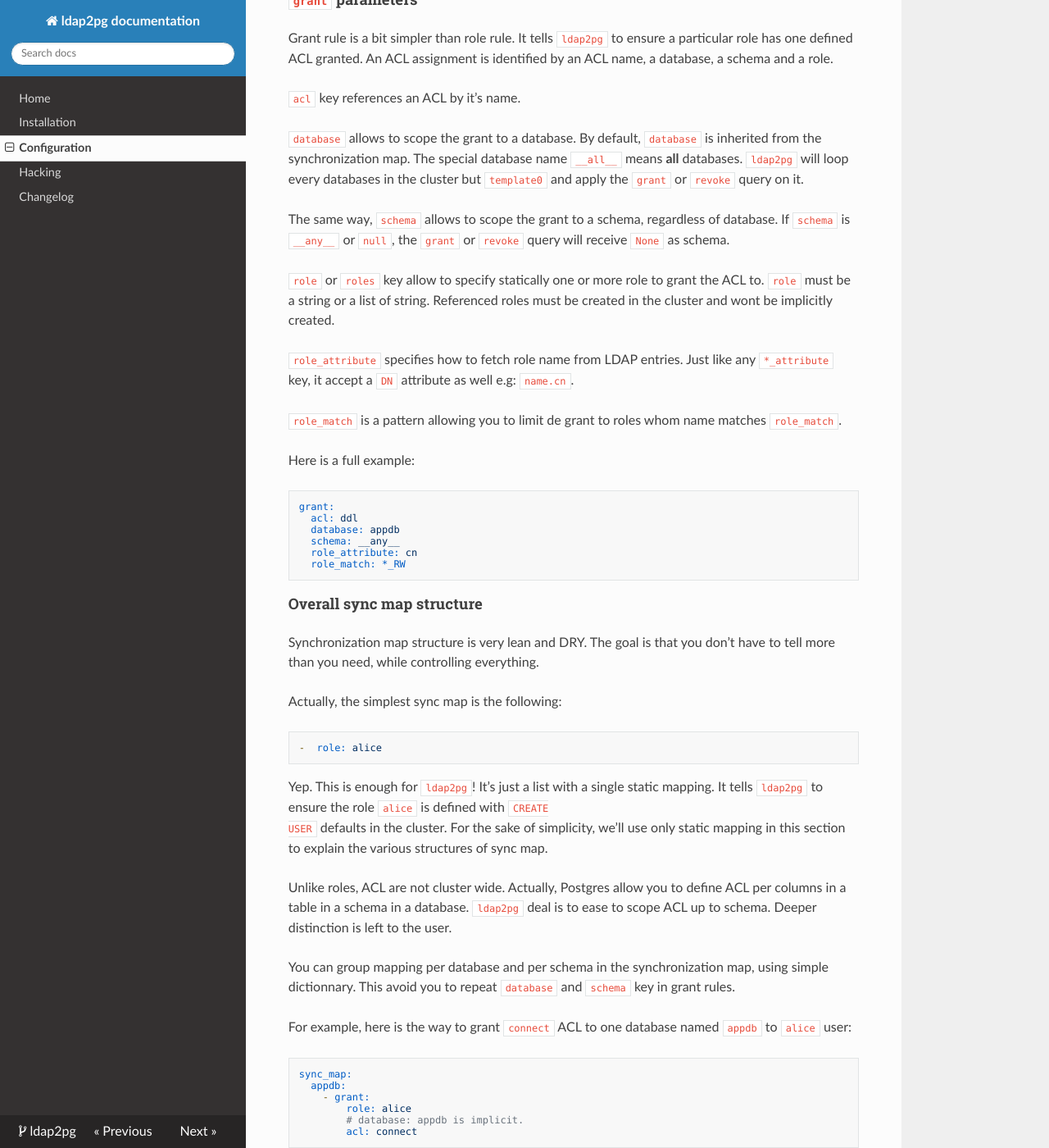
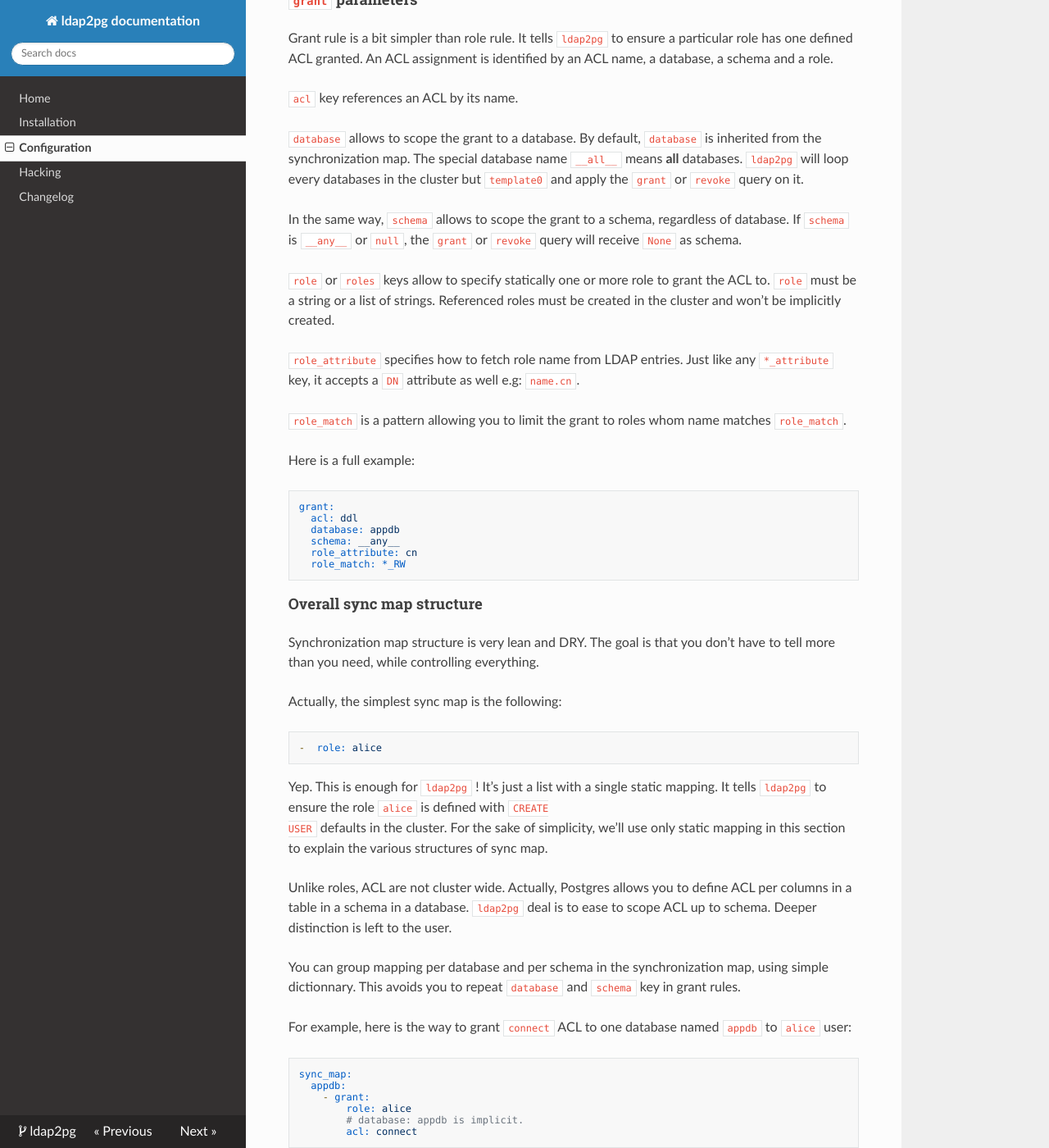
Before and after one commit to dalibo/ldap2pg, an MkDocs documentation site: the page built from docs/config.md, in a window 1280 px wide and 1400 px high, scrolled down 4866 px. Shown: the whole window at 82% size. Built offline with MkDocs 1.6.1, drawn with Linux system fonts in a browser that asks for light colours; nearby versions of some CDN libraries; old or Windows-style settings are respelled for this version of MkDocs; some of the changed text lies outside the part shown.

Commit message:
Fix typos in documentation

````diff
--- a/docs/config.md
+++ b/docs/config.md
@@ -68,7 +68,7 @@
 `ldap2pg` works at cluster level. You **must not** specify database.
 
 
-Likewise for LDAP, `ldap2pg` supports `LDAP*` env vars and `ldaprc` file:
+The same goes for LDAP, `ldap2pg` supports `LDAP*` env vars and `ldaprc` file:
 
 ``` console
 $ LDAPURI=ldaps://localhost LDAPBINDDN=cn=you,dc=entreprise,dc=fr LDAPPASSWORD=pasglop ldap2pg
@@ -159,16 +159,15 @@
 references a grant of this ACL to a role on a schema (or none).
 
 `inspect` can be undefined. This is just as if the query returns an empty
-rowset. It's actually a bad idea no to provide `inspect`. This wont allow
-`ldap2pg` to revoke ACL. Also, this prevent you to check that a cluster is
-synchronized:  `ldap2pg` will always re-grant the ACL.
+rowset. It's actually a bad idea no to provide `inspect`. This won't allow
+`ldap2pg` to revoke ACL. Also, this prevents you to check that a cluster is
+synchronized: `ldap2pg` will always re-grant the ACL.
 
 `grant` and `revoke` provide queries to respectively grant and revoke the ACL.
 The query is formatted with three parameters: `database`, `schema` and `role`.
 `database` strictly equals to `CURRENT_DATABASE`, it's just there to help
-incrusting identifier in the query. `ldap2pg` uses named printf-style
-formatting. See example below. In verbose mode, you will see the formatted
-queries.
+putting identifier in the query. `ldap2pg` uses named printf-style formatting.
+See example below. In verbose mode, you will see the formatted queries.
 
 Here is an example of a simple ACL which is not schema-aware:
 
@@ -226,7 +225,7 @@
 
 `ldap` define the LDAP query. `base`, `filter` and either `attribute` or
 `attributes` must be defined. Their meaning is the same as in `ldapsearch`.
-`attribute` can be either a string or a list of string. You need at least one
+`attribute` can be either a string or a list of strings. You need at least one
 attribute, an empty entry is useless.
 
 `role` or `roles` contains one or more rules to
@@ -281,25 +280,25 @@
 particular role has one defined ACL granted. An ACL assignment is identified
 by an ACL name, a database, a schema and a role.
 
-`acl` key references an ACL by it's name.
+`acl` key references an ACL by its name.
 
 `database` allows to scope the grant to a database. By default, `database` is
 inherited from the synchronization map. The special database name `__all__`
 means **all** databases. `ldap2pg` will loop every databases in the cluster but
 `template0` and apply the `grant` or `revoke` query on it.
 
-The same way, `schema` allows to scope the grant to a schema, regardless of
+In the same way, `schema` allows to scope the grant to a schema, regardless of
 database. If `schema` is `__any__` or `null`, the `grant` or `revoke` query will
 receive `None` as schema.
 
-`role` or `roles` key allow to specify statically one or more role to grant the
-ACL to. `role` must be a string or a list of string. Referenced roles must be
-created in the cluster and wont be implicitly created.
+`role` or `roles` keys allow to specify statically one or more role to grant the
+ACL to. `role` must be a string or a list of strings. Referenced roles must be
+created in the cluster and won't be implicitly created.
 
 `role_attribute` specifies how to fetch role name from LDAP entries. Just like
-any `*_attribute` key, it accept a `DN` attribute as well e.g: `name.cn`.
+any `*_attribute` key, it accepts a `DN` attribute as well e.g: `name.cn`.
 
-`role_match` is a pattern allowing you to limit de grant to roles whom name
+`role_match` is a pattern allowing you to limit the grant to roles whom name
 matches `role_match`.
 
 Here is a full example:
@@ -325,17 +324,17 @@
 -  role: alice
 ```
 
-Yep. This is enough for `ldap2pg`! It's just a list with a single static
+Yep. This is enough for `ldap2pg` ! It's just a list with a single static
 mapping. It tells `ldap2pg` to ensure the role `alice` is defined with `CREATE
 USER` defaults in the cluster. For the sake of simplicity, we'll use only static
 mapping in this section to explain the various structures of sync map.
 
-Unlike roles, ACL are not cluster wide. Actually, Postgres allow you to define
+Unlike roles, ACL are not cluster wide. Actually, Postgres allows you to define
 ACL per columns in a table in a schema in a database. `ldap2pg` deal is to ease
 to scope ACL up to schema. Deeper distinction is left to the user.
 
 You can group mapping per database and per schema in the synchronization map,
-using simple dictionnary. This avoid you to repeat `database` and `schema` key
+using simple dictionnary. This avoids you to repeat `database` and `schema` key
 in grant rules.
 
 For example, here is the way to grant `connect` ACL to one database named
@@ -389,11 +388,11 @@
     - role: alice
 ```
 
-Beware that queries are not cached. If you copy a query from database to
+Beware that queries are not cached. If you copy a query from a database to
 another, the LDAP search will be issued twice. As stated above, each `ldap:`
 entry in the sync map will trigger **one** LDAP search, no less no more.
-However, don't worry, `ldap2pg` deduplicate roles and grant produced by sync
-map. You wont hit `ERROR: role alice already exists`.
+However, don't worry, `ldap2pg` deduplicates roles and grants produced by sync
+map. You won't hit `ERROR: role alice already exists`.
 
 
 ### Sample
````
Also changed, not shown: other parts of docs/config.md (+7 -7 lines).
